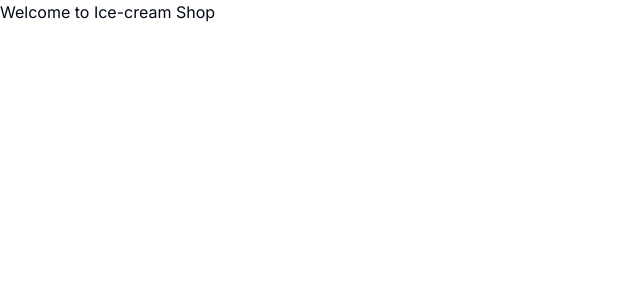
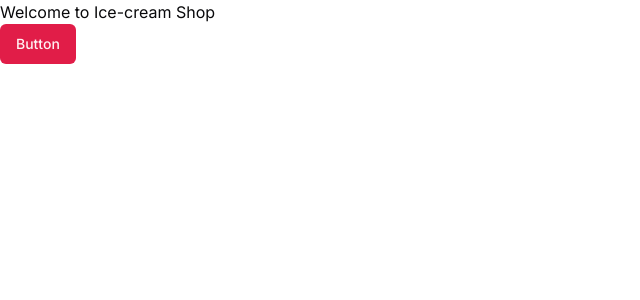
Before and after one commit to javaria-2b/ice-cream_landing-page, a Next.js app: page / in a window 1280 px wide. Shown: the top 300 px of the page, without its empty margins (0-640 px from the left). Built offline with nearby package versions, Linux system fonts and the light colour scheme.

Commit message:
more configurations

```diff
--- a/package.json
+++ b/package.json
@@ -9,6 +9,7 @@
     "lint": "next lint"
   },
   "dependencies": {
+    "@radix-ui/react-slot": "^1.1.0",
     "class-variance-authority": "^0.7.0",
     "clsx": "^2.1.1",
     "lucide-react": "^0.397.0",
--- a/src/app/globals.css
+++ b/src/app/globals.css
@@ -2,69 +2,54 @@
   @tailwind components;
   @tailwind utilities;
 
+
   @layer base {
     :root {
       --background: 0 0% 100%;
-      --foreground: 222.2 84% 4.9%;
-
+      --foreground: 240 10% 3.9%;
       --card: 0 0% 100%;
-      --card-foreground: 222.2 84% 4.9%;
-
+      --card-foreground: 240 10% 3.9%;
       --popover: 0 0% 100%;
-      --popover-foreground: 222.2 84% 4.9%;
-
-      --primary: 222.2 47.4% 11.2%;
-      --primary-foreground: 210 40% 98%;
-
-      --secondary: 210 40% 96.1%;
-      --secondary-foreground: 222.2 47.4% 11.2%;
-
-      --muted: 210 40% 96.1%;
-      --muted-foreground: 215.4 16.3% 46.9%;
-
-      --accent: 210 40% 96.1%;
-      --accent-foreground: 222.2 47.4% 11.2%;
-
+      --popover-foreground: 240 10% 3.9%;
+      --primary: 346.8 77.2% 49.8%;
+      --primary-foreground: 355.7 100% 97.3%;
+      --secondary: 240 4.8% 95.9%;
+      --secondary-foreground: 240 5.9% 10%;
+      --muted: 240 4.8% 95.9%;
+      --muted-foreground: 240 3.8% 46.1%;
+      --accent: 240 4.8% 95.9%;
+      --accent-foreground: 240 5.9% 10%;
       --destructive: 0 84.2% 60.2%;
-      --destructive-foreground: 210 40% 98%;
-
-      --border: 214.3 31.8% 91.4%;
-      --input: 214.3 31.8% 91.4%;
-      --ring: 222.2 84% 4.9%;
-
+      --destructive-foreground: 0 0% 98%;
+      --border: 240 5.9% 90%;
+      --input: 240 5.9% 90%;
+      --ring: 346.8 77.2% 49.8%;
       --radius: 0.5rem;
     }
 
     .dark {
-      --background: 222.2 84% 4.9%;
-      --foreground: 210 40% 98%;
-
-      --card: 222.2 84% 4.9%;
-      --card-foreground: 210 40% 98%;
-
-      --popover: 222.2 84% 4.9%;
-      --popover-foreground: 210 40% 98%;
-
-      --primary: 210 40% 98%;
-      --primary-foreground: 222.2 47.4% 11.2%;
-
-      --secondary: 217.2 32.6% 17.5%;
-      --secondary-foreground: 210 40% 98%;
-
-      --muted: 217.2 32.6% 17.5%;
-      --muted-foreground: 215 20.2% 65.1%;
-
-      --accent: 217.2 32.6% 17.5%;
-      --accent-foreground: 210 40% 98%;
-
+      --background: 20 14.3% 4.1%;
+      --foreground: 0 0% 95%;
+      --card: 24 9.8% 10%;
+      --card-foreground: 0 0% 95%;
+      --popover: 0 0% 9%;
+      --popover-foreground: 0 0% 95%;
+      --primary: 346.8 77.2% 49.8%;
+      --primary-foreground: 355.7 100% 97.3%;
+      --secondary: 240 3.7% 15.9%;
+      --secondary-foreground: 0 0% 98%;
+      --muted: 0 0% 15%;
+      --muted-foreground: 240 5% 64.9%;
+      --accent: 12 6.5% 15.1%;
+      --accent-foreground: 0 0% 98%;
       --destructive: 0 62.8% 30.6%;
-      --destructive-foreground: 210 40% 98%;
-
-      --border: 217.2 32.6% 17.5%;
-      --input: 217.2 32.6% 17.5%;
-      --ring: 212.7 26.8% 83.9%;
+      --destructive-foreground: 0 85.7% 97.3%;
+      --border: 240 3.7% 15.9%;
+      --input: 240 3.7% 15.9%;
+      --ring: 346.8 77.2% 49.8%;
     }
   }
+
 
   @layer base {
     * {
--- a/src/app/page.tsx
+++ b/src/app/page.tsx
@@ -1,7 +1,10 @@
+import { Button } from "@/components/ui/button"
+
 export default function Home() {
   return (
   <main>
     <h1>Welcome to Ice-cream Shop</h1>
+    <Button>Button</Button>
   </main>
   );
 }
--- /dev/null
+++ b/src/components/ui/button.tsx
@@ -0,0 +1,56 @@
+import * as React from "react"
+import { Slot } from "@radix-ui/react-slot"
+import { cva, type VariantProps } from "class-variance-authority"
+
+import { cn } from "@/lib/utils"
+
+const buttonVariants = cva(
+  "inline-flex items-center justify-center whitespace-nowrap rounded-md text-sm font-medium ring-offset-background transition-colors focus-visible:outline-none focus-visible:ring-2 focus-visible:ring-ring focus-visible:ring-offset-2 disabled:pointer-events-none disabled:opacity-50",
+  {
+    variants: {
+      variant: {
+        default: "bg-primary text-primary-foreground hover:bg-primary/90",
+        destructive:
+          "bg-destructive text-destructive-foreground hover:bg-destructive/90",
+        outline:
+          "border border-input bg-background hover:bg-accent hover:text-accent-foreground",
+        secondary:
+          "bg-secondary text-secondary-foreground hover:bg-secondary/80",
+        ghost: "hover:bg-accent hover:text-accent-foreground",
+        link: "text-primary underline-offset-4 hover:underline",
+      },
+      size: {
+        default: "h-10 px-4 py-2",
+        sm: "h-9 rounded-md px-3",
+        lg: "h-11 rounded-md px-8",
+        icon: "h-10 w-10",
+      },
+    },
+    defaultVariants: {
+      variant: "default",
+      size: "default",
+    },
+  }
+)
+
+export interface ButtonProps
+  extends React.ButtonHTMLAttributes<HTMLButtonElement>,
+    VariantProps<typeof buttonVariants> {
+  asChild?: boolean
+}
+
+const Button = React.forwardRef<HTMLButtonElement, ButtonProps>(
+  ({ className, variant, size, asChild = false, ...props }, ref) => {
+    const Comp = asChild ? Slot : "button"
+    return (
+      <Comp
+        className={cn(buttonVariants({ variant, size, className }))}
+        ref={ref}
+        {...props}
+      />
+    )
+  }
+)
+Button.displayName = "Button"
+
+export { Button, buttonVariants }
```
Also changed, not shown: 1 other file (tests, documents, lock files or other folders).
